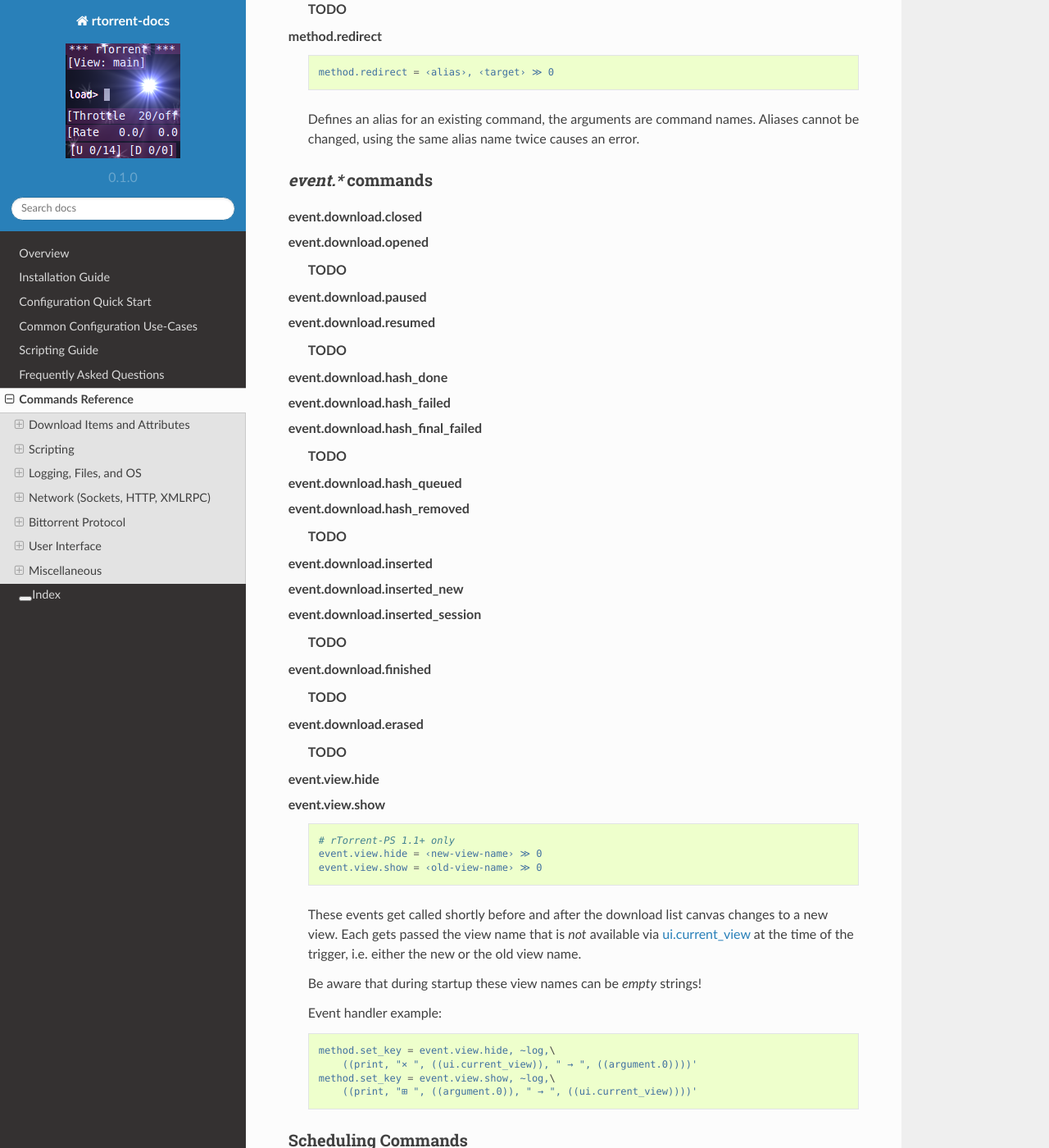
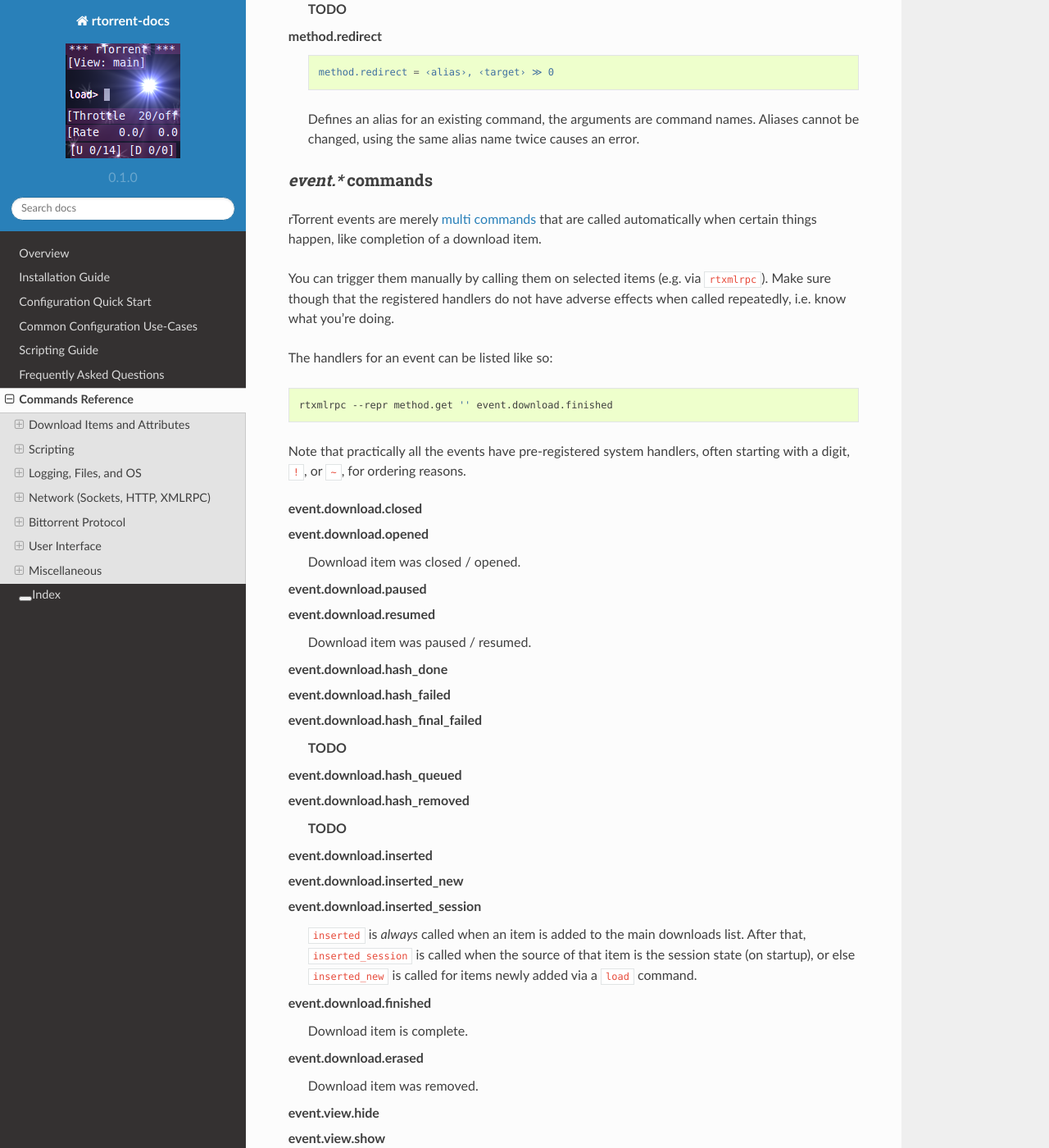
Before and after one commit to rtorrent-community/rtorrent-docs, a Sphinx documentation site: the page built from docs/cmd-ref.rst, in a window 1280 px wide and 1400 px high, scrolled down 25691 px. Shown: the whole window at 82% size. Built offline with Sphinx 7.4.7 and the Read the Docs theme 2.0.0, drawn with Linux system fonts in a browser that asks for light colours.

Commit message:
add description for (most) event handlers

```diff
--- a/docs/include-cmd-scripting.rst
+++ b/docs/include-cmd-scripting.rst
@@ -199,17 +199,35 @@
 `event.*` commands
 ^^^^^^^^^^^^^^^^^^^^^^^^^^
 
+rTorrent events are merely :ref:`multi commands <multi-type>`
+that are called automatically when certain things happen,
+like completion of a download item.
+
+You can trigger them manually by calling them on selected items (e.g. via ``rtxmlrpc``).
+Make sure though that the registered handlers do not have adverse effects when called repeatedly,
+i.e. know what you're doing.
+
+The handlers for an event can be listed like so:
+
+.. code-block:: bash
+
+    rtxmlrpc --repr method.get '' event.download.finished
+
+Note that practically all the events have pre-registered system handlers,
+often starting with a digit, ``!``, or ``~``, for ordering reasons.
+
+
 .. glossary::
 
     event.download.closed
     event.download.opened
 
-        **TODO**
+        Download item was closed / opened.
 
     event.download.paused
     event.download.resumed
 
-        **TODO**
+        Download item was paused / resumed.
 
     event.download.hash_done
     event.download.hash_failed
@@ -226,15 +244,17 @@
     event.download.inserted_new
     event.download.inserted_session
 
-        **TODO**
+        ``inserted`` is *always* called when an item is added to the main downloads list.
+        After that, ``inserted_session`` is called when the source of that item is the session state (on startup),
+        or else ``inserted_new`` is called for items newly added via a ``load`` command.
 
     event.download.finished
 
-        **TODO**
+        Download item is complete.
 
     event.download.erased
 
-        **TODO**
+        Download item was removed.
 
     event.view.hide
     event.view.show
```
Also changed, not shown: docs/scripting.rst (+8 -0 lines).
